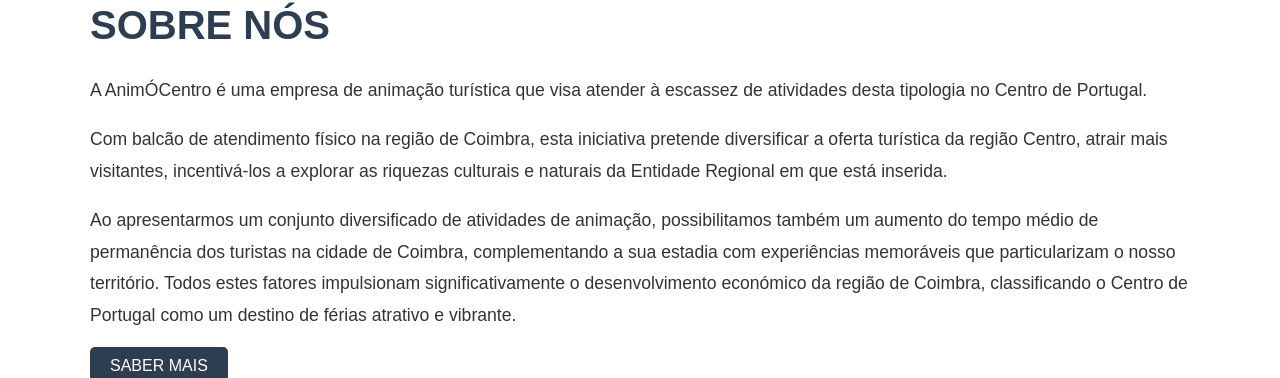
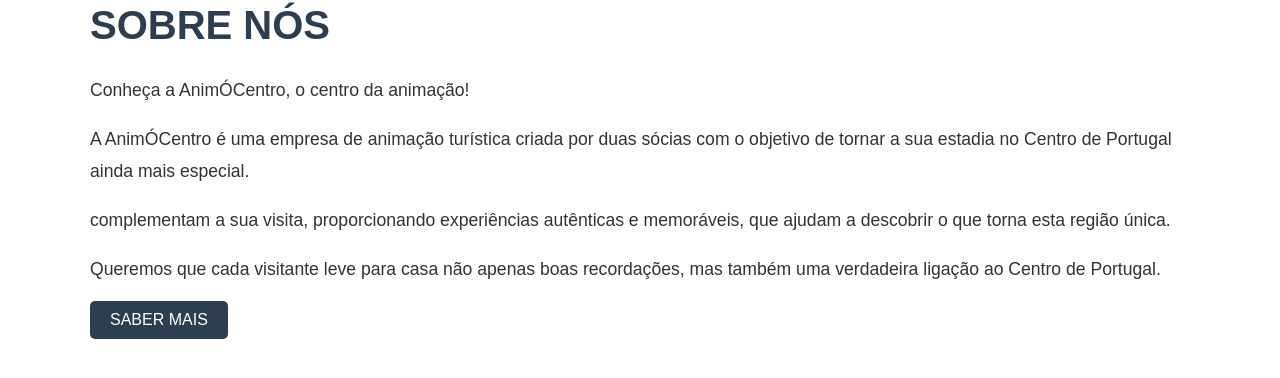
Before and after one commit to feitorr/Anim-Centro, a React (Vite) app: page / in a window 1280 px wide. Shown: the part 852-1230 px from the top of the page. Built offline with nearby package versions, Linux system fonts and the light colour scheme; no server answers; the database is empty.

Commit message:
last-one

```diff
--- a/src/pages/Contatos/Contatos.jsx
+++ b/src/pages/Contatos/Contatos.jsx
@@ -59,7 +59,7 @@
 
           {/* Informações de contato */}
           <div className="contact-info" data-aos="fade-up">
-            <h2>INFORMAÇÕES DE CONTATO</h2>
+            <h2>INFORMAÇÕES DE CONTACTO</h2>
             <p><FaPhoneAlt />  +351 962 403 748</p>
             <p><FaEnvelope />  turismoanimocentro@gmail.com</p>
             <p><FaMapMarkerAlt /> Centro Comercial D. Dinis, Avenida Fernão de Magalhães</p>
--- a/src/pages/Homepage/Homepage.jsx
+++ b/src/pages/Homepage/Homepage.jsx
@@ -31,25 +31,19 @@
       {/* Efeitos AOS aplicados apenas a partir daqui */}
       <div className="sobre-nos-container" data-aos="fade-up">
         <h1>SOBRE NÓS</h1>
-        <p>
-          A AnimÓCentro é uma empresa de animação turística que visa atender à
-          escassez de atividades desta tipologia no Centro de Portugal.
+        <p data-aos="fade-up">
+        Conheça a AnimÓCentro, o centro da animação!
         </p>
-        <p>
-          Com balcão de atendimento físico na região de Coimbra, esta iniciativa
-          pretende diversificar a oferta turística da região Centro, atrair mais
-          visitantes, incentivá-los a explorar as riquezas culturais e naturais
-          da Entidade Regional em que está inserida.
+        <p data-aos="fade-up">
+        A AnimÓCentro é uma empresa de animação turística criada por duas sócias com o objetivo de tornar a sua estadia no Centro de Portugal ainda mais especial.
         </p>
-        <p>
-          Ao apresentarmos um conjunto diversificado de atividades de animação,
-          possibilitamos também um aumento do tempo médio de permanência dos
-          turistas na cidade de Coimbra, complementando a sua estadia com
-          experiências memoráveis que particularizam o nosso território. Todos
-          estes fatores impulsionam significativamente o desenvolvimento
-          económico da região de Coimbra, classificando o Centro de Portugal
-          como um destino de férias atrativo e vibrante.
+        <p data-aos="fade-up">
+        complementam a sua visita, proporcionando experiências autênticas e memoráveis, que ajudam a descobrir o que torna esta região única.
         </p>
+        <p data-aos="fade-up">
+        Queremos que cada visitante leve para casa não apenas boas recordações, mas também uma verdadeira ligação ao Centro de Portugal.
+        </p>
+
         <NavLink to="/sobrenos">
           <button className="btn-saber-mais" >
             SABER MAIS
--- a/src/pages/SobreNos/SobreNos.jsx
+++ b/src/pages/SobreNos/SobreNos.jsx
@@ -29,13 +29,16 @@
       <div className="sobre-nos-container">
         <h1 data-aos="fade-up">SOBRE A ANIMÓCENTRO</h1>
         <p data-aos="fade-up">
-          A AnimÓCentro é uma empresa de animação turística que visa atender à escassez de atividades desta tipologia no Centro de Portugal.
+        Conheça a AnimÓCentro, o centro da animação!
         </p>
         <p data-aos="fade-up">
-          Com balcão de atendimento físico na região de Coimbra, esta iniciativa pretende diversificar a oferta turística da região Centro, atrair mais visitantes, incentivá-los a explorar as riquezas culturais e naturais da Entidade Regional em que está inserida.
+        A AnimÓCentro é uma empresa de animação turística criada por duas sócias com o objetivo de tornar a sua estadia no Centro de Portugal ainda mais especial.
         </p>
         <p data-aos="fade-up">
-          Ao apresentarmos um conjunto diversificado de atividades de animação, possibilitamos também um aumento do tempo médio de permanência dos turistas na cidade de Coimbra, complementando a sua estadia com experiências memoráveis que particularizam o nosso território. Todos estes fatores impulsionam significativamente o desenvolvimento económico da região de Coimbra, classificando o Centro de Portugal como um destino de férias atrativo e vibrante.
+        complementam a sua visita, proporcionando experiências autênticas e memoráveis, que ajudam a descobrir o que torna esta região única.
+        </p>
+        <p data-aos="fade-up">
+        Queremos que cada visitante leve para casa não apenas boas recordações, mas também uma verdadeira ligação ao Centro de Portugal.
         </p>
         <h2 data-aos="fade-up">MISSÃO</h2>
         <p data-aos="fade-up">
```
